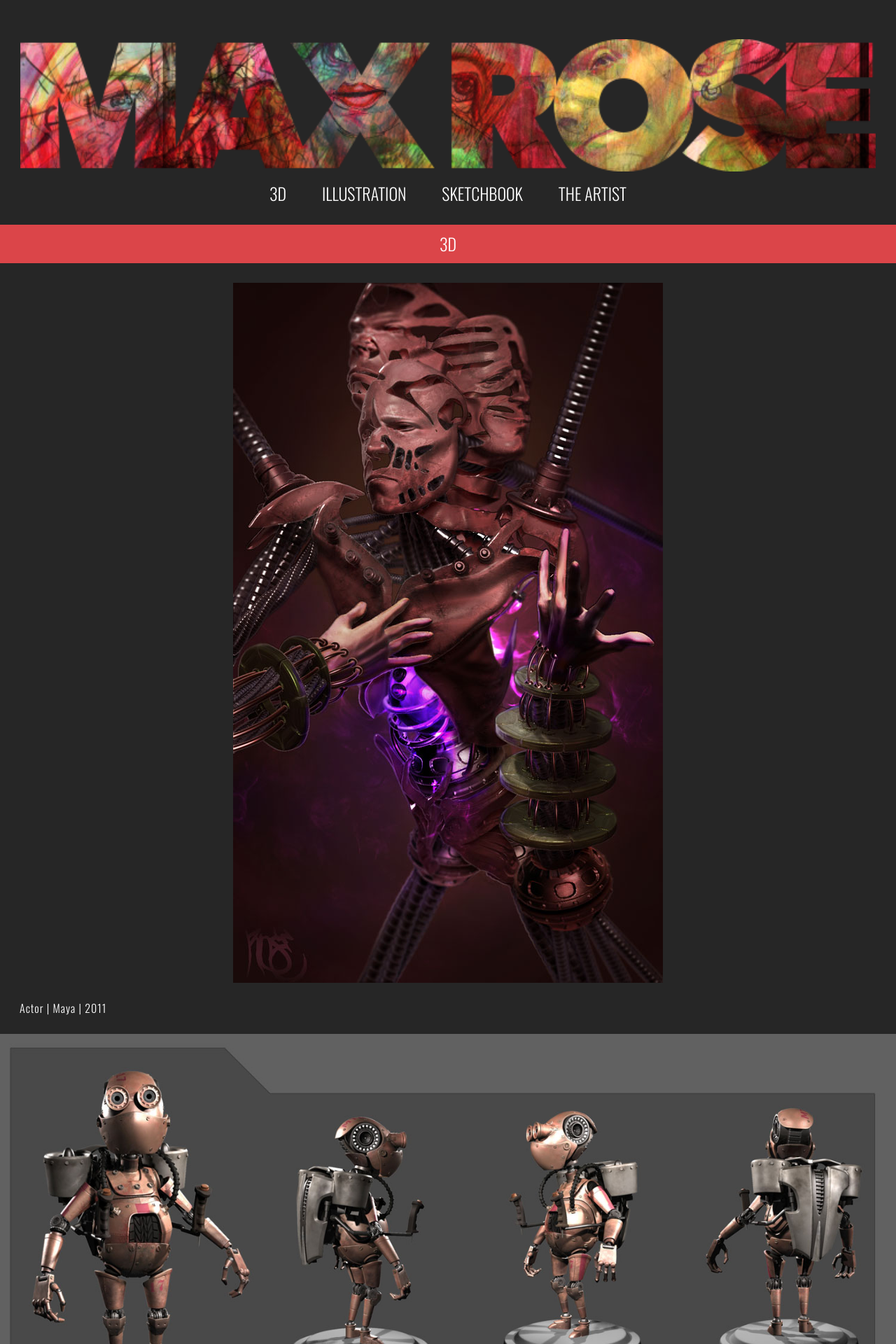
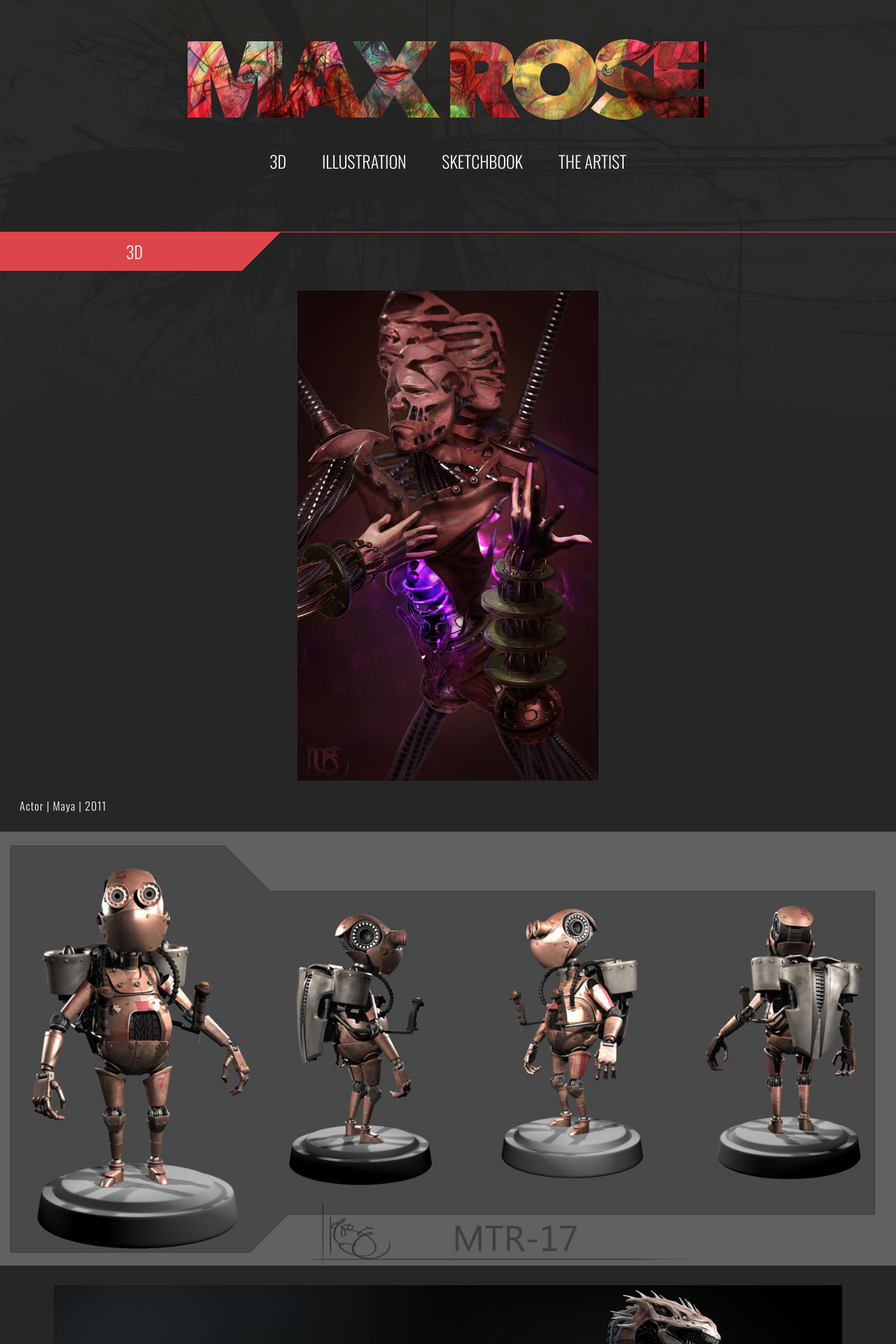
Before and after one commit to Nomad-Pals/maxrose, a Jekyll site: the page built from index.html, in a window 1280 px wide. Shown: the top 1920 px of the page at 70% size. Built offline with Jekyll 4.4.1, drawn with Linux system fonts in a browser that asks for light colours; nearby versions of some CDN libraries.

Commit message:
laptop screen style

```diff
--- a/_includes/artist.html
+++ b/_includes/artist.html
@@ -6,7 +6,7 @@
     <div class="topic-media">
       <img src="http://placehold.it/400x400" alt="">
     </div>
-    <div class="topic-caption">
+    <div class="topic-caption topic-artist">
       <h3>{{site:author}}</h3>
       <p>Lorem ipsum dolor sit amet, consectetur adipisicing elit. Iusto nemo nobis porro odio odit quisquam impedit expedita enim molestias eius, illo, nisi pariatur voluptatum. Vitae provident tenetur consectetur veritatis magnam.</p>
       <p>Lorem ipsum dolor sit amet, consectetur adipisicing elit. Iusto nemo nobis porro odio odit quisquam impedit expedita enim molestias eius, illo, nisi pariatur voluptatum. Vitae provident tenetur consectetur veritatis magnam.</p>
--- a/_sass/_base.scss
+++ b/_sass/_base.scss
@@ -1,6 +1,6 @@
 @import url(http://fonts.googleapis.com/css?family=Oswald:300);
 
-body {background-color: $background-color; padding-bottom:2em}
+body {background: $background-color url(/maxrose_background.jpg) no-repeat center top; background-size:100% auto; padding-bottom:2em}
 
 .nav, h1, h2, h3, p {
     font-family: Oswald;
@@ -27,7 +27,7 @@ p {font-size: 16px; letter-spacing: 1px;}
 
 .gallery img {padding: 50px 20px;}
 
-.topic-title {background-color:$brand-color;}
+.topic-title {}
 
 .contact-btn {
   font-family: "Oswald";
@@ -49,3 +49,7 @@ p {font-size: 16px; letter-spacing: 1px;}
     .gallery {padding: 60px 0;}
     .gallery img {padding: 30px 0;}
 }
+
+@include media-query($on-laptop) {
+
+}
--- a/_sass/_layout.scss
+++ b/_sass/_layout.scss
@@ -2,7 +2,7 @@
   .title {
     margin:4em 1em 1em;
     text-align: center;
-    img {max-width:auto; width:100%;}
+    img {max-width:100%; width:auto;}
   }
 }
 
@@ -47,3 +47,31 @@
     }
   }
 }
+
+@include media-query($on-laptop) {
+  .site-header {margin-bottom: 4em;}
+  .nav {margin-top:3em;}
+  .topic-title {
+    border-top:1px solid $brand-color;
+    background: -moz-linear-gradient(-45deg,  rgba(219,69,73,1) 0%, rgba(219,69,73,1) 30%, rgba(219,69,73,0) 30%, rgba(219,69,73,0) 100%); /* FF3.6+ */
+    background: -webkit-gradient(linear, left top, right bottom, color-stop(0%,rgba(219,69,73,1)), color-stop(30%,rgba(219,69,73,1)), color-stop(30%,rgba(219,69,73,0)), color-stop(100%,rgba(219,69,73,0))); /* Chrome,Safari4+ */
+    background: -webkit-linear-gradient(-45deg,  rgba(219,69,73,1) 0%,rgba(219,69,73,1) 30%,rgba(219,69,73,0) 30%,rgba(219,69,73,0) 100%); /* Chrome10+,Safari5.1+ */
+    background: -o-linear-gradient(-45deg,  rgba(219,69,73,1) 0%,rgba(219,69,73,1) 30%,rgba(219,69,73,0) 30%,rgba(219,69,73,0) 100%); /* Opera 11.10+ */
+    background: -ms-linear-gradient(-45deg,  rgba(219,69,73,1) 0%,rgba(219,69,73,1) 30%,rgba(219,69,73,0) 30%,rgba(219,69,73,0) 100%); /* IE10+ */
+    background: linear-gradient(135deg,  rgba(219,69,73,1) 0%,rgba(219,69,73,1) 30%,rgba(219,69,73,0) 30%,rgba(219,69,73,0) 100%); /* W3C */
+    filter: progid:DXImageTransform.Microsoft.gradient( startColorstr='#db4549', endColorstr='#00db4549',GradientType=1 ); /* IE6-9 fallback on horizontal gradient */
+
+    h1 {
+      width:30%;
+    }
+  }
+
+  .topic-artist {
+    max-width:800px;
+    margin: 2em auto;
+  }
+
+  .topic-gallery img {
+    max-height: 700px;
+  }
+}
--- a/css/main.scss
+++ b/css/main.scss
@@ -35,7 +35,7 @@ $on-laptop:        800px;
 //     }
 // }
 @mixin media-query($device) {
-    @media screen and (max-width: $device) {
+    @media screen and (min-width: $device) {
         @content;
     }
 }
```
Also changed, not shown: maxrose_background.jpg (added).
